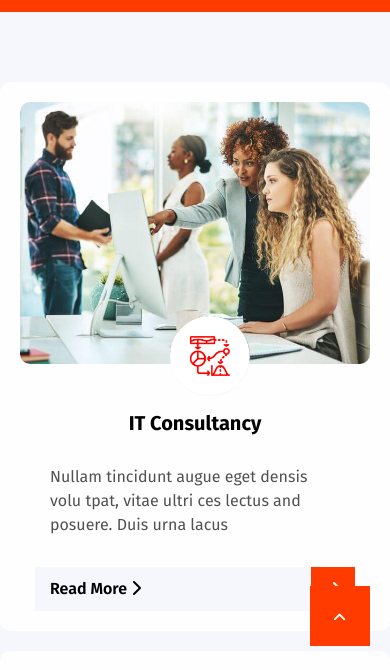
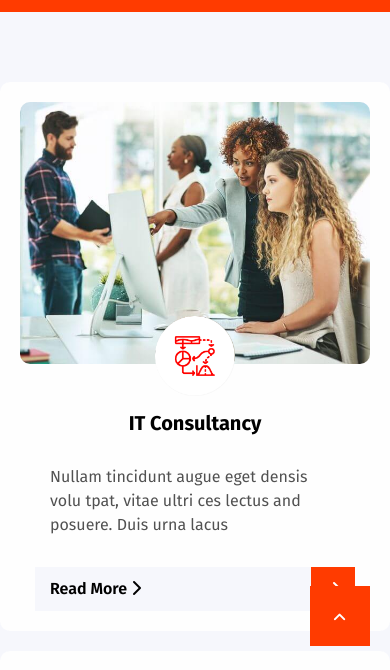
Before and after one commit to MajitoCan/Position, a plain HTML site: page index.html in a window 390 px wide. Shown: the part 98-768 px from the top of the page. Drawn offline with Linux system fonts and the light colour scheme; a web font is replaced by a local one.

Commit message:
EditandoMovil

```diff
--- a/css/movil.css
+++ b/css/movil.css
@@ -46,7 +46,7 @@
     width: 80px;
     height: 80px;
     bottom: -25px;
-    left: calc(50% - 25px);
+    left: calc(50% - 40px);
     }
     .subir{
         width: 60px;
```
